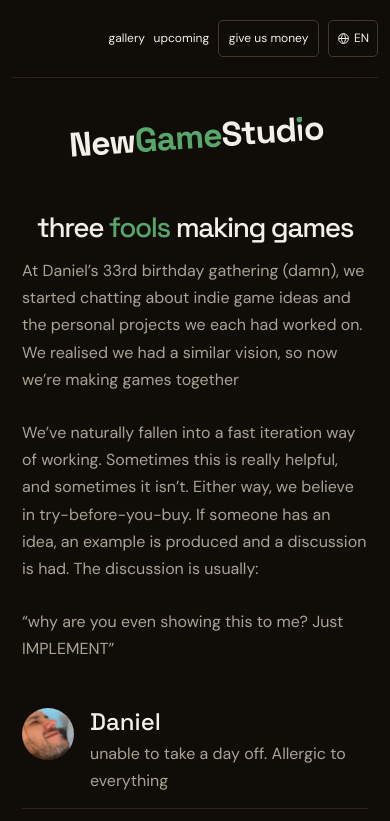
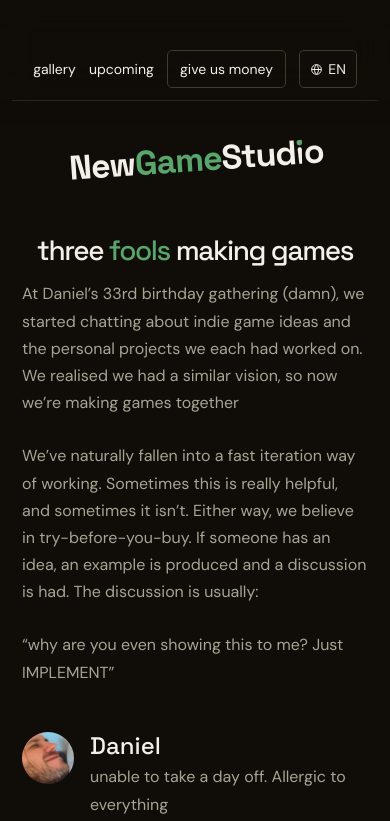
Before and after one commit to NewGamesSweden/newGameStudioWebPage, a React (Vite) app: page / in a window 390 px wide. Shown: the top 821 px of the page. Built offline with nearby package versions, Linux system fonts and the light colour scheme; a web font is replaced by a local one.

Commit message:
Mobile: two-row header, wordmark centred on top, nav and language picker under it
The one-line phone bar overflowed on real phones with a larger text
setting, pushing the wordmark off the left edge. The nav row now wraps
instead of clipping, and the phone scroll offset clears the taller bar.

```diff
--- a/src/styles/site.css
+++ b/src/styles/site.css
@@ -724,30 +724,34 @@ dialog#test { width: min(540px, 92vw); padding: 36px 40px 28px; }
 
 /* Phone */
 @media (max-width: 700px) {
-  html { scroll-padding-top: 100px; }
+  html { scroll-padding-top: 124px; } /* the two-row header is ~100px */
   .wrap { width: calc(100% - 36px); }
 
-  /* Header: one line at every phone width — wordmark left, buttons hard
-     right. Everything scales continuously with the viewport (no second
-     regime, no wrap fallback); flex-end + the wordmark's margin-right:auto
-     reads exactly like the base space-between on one line, and would
-     right-align the nav row even if a wrap ever happened. */
+  /* Header: two rows — the wordmark centred on top, the nav centred under
+     it. (One line squeezed everything, and overflowed on real phones with
+     a larger text setting.) The wordmark's row keeps its space while the
+     brand fades out at the hero, so nothing shifts when it fades back in.
+     The nav row wraps instead of clipping if the text is scaled up further. */
   .site-header .wrap { width: calc(100% - 24px); } /* a hair more room than the page's 36px gutter */
   .nav {
     height: auto;
-    min-height: 78px;
-    flex-wrap: nowrap;
-    justify-content: flex-end;
-    gap: clamp(8px, 2.4vw, 12px);
-    padding: 12px 0;
+    flex-direction: column;
+    gap: 6px;
+    padding: 10px 0 12px;
   }
-  .site-header .logo-wrap { margin-right: auto; }
-  .site-header .brand { font-size: clamp(14px, 4.5vw, 18px); } /* footer keeps its own 15px brand */
-  .brand-tag { display: none; } /* the one-line nav needs the room more */
-  nav { flex-shrink: 0; gap: clamp(6px, 2.2vw, 10px); font-size: clamp(11px, 3.2vw, 12px); white-space: nowrap; }
+  .site-header .brand { font-size: 20px; padding: 4px 0; } /* footer keeps its own 15px brand */
+  .brand-tag { display: none; }
+  nav {
+    max-width: 100%;
+    flex-wrap: wrap;
+    justify-content: center;
+    gap: 8px clamp(10px, 3.4vw, 18px);
+    font-size: clamp(12px, 3.6vw, 14px);
+    white-space: nowrap;
+  }
   .site-header nav .nav-money span { display: none; } /* ↗ off in the bar only; the page's questionnaire button keeps it */
-  .site-header .nav-money { padding: 8px 10px; }
-  .lang-select { padding: 8px; gap: 4px; }
+  .site-header .nav-money { padding: 7px 12px; }
+  .lang-select { padding: 7px 10px; gap: 5px; }
   .lang-select svg { width: 13px; height: 13px; }
 
   /* Gallery: the card stacks (copy, then the play button under it) */
@@ -807,12 +811,6 @@ dialog#test { width: min(540px, 92vw); padding: 36px 40px 28px; }
   footer p { order: 3; width: 100%; margin: 0; text-align: center; }
 }
 
-/* Very narrow phones: a 16px header gutter (vs the page's 36px) is the last
-   ~20px that lets one line hold down to 320px without sub-11px text */
-@media (max-width: 355px) {
-  .site-header .wrap { width: calc(100% - 16px); }
-}
-
 
 /* 9. REDUCED MOTION ================================================ */
 
```
Also changed, not shown: 1 other file (tests, documents, lock files or other folders).
